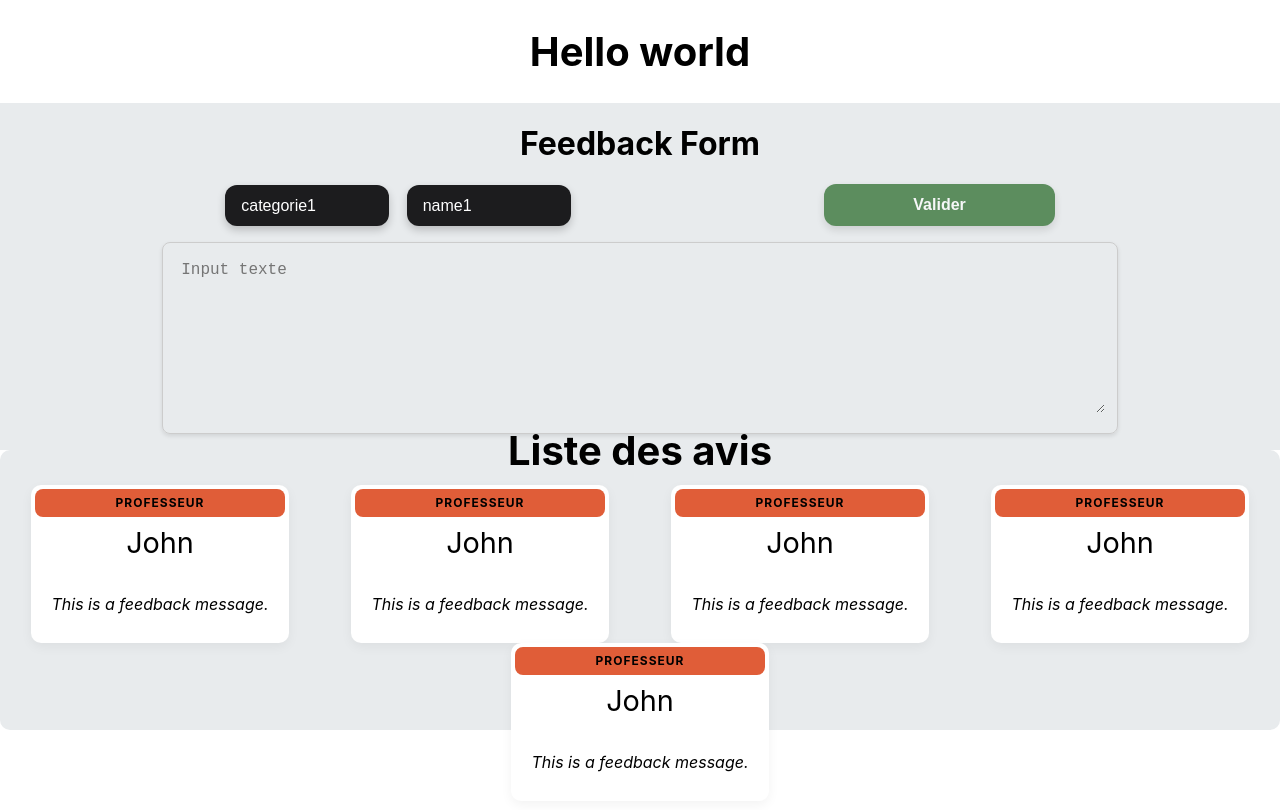
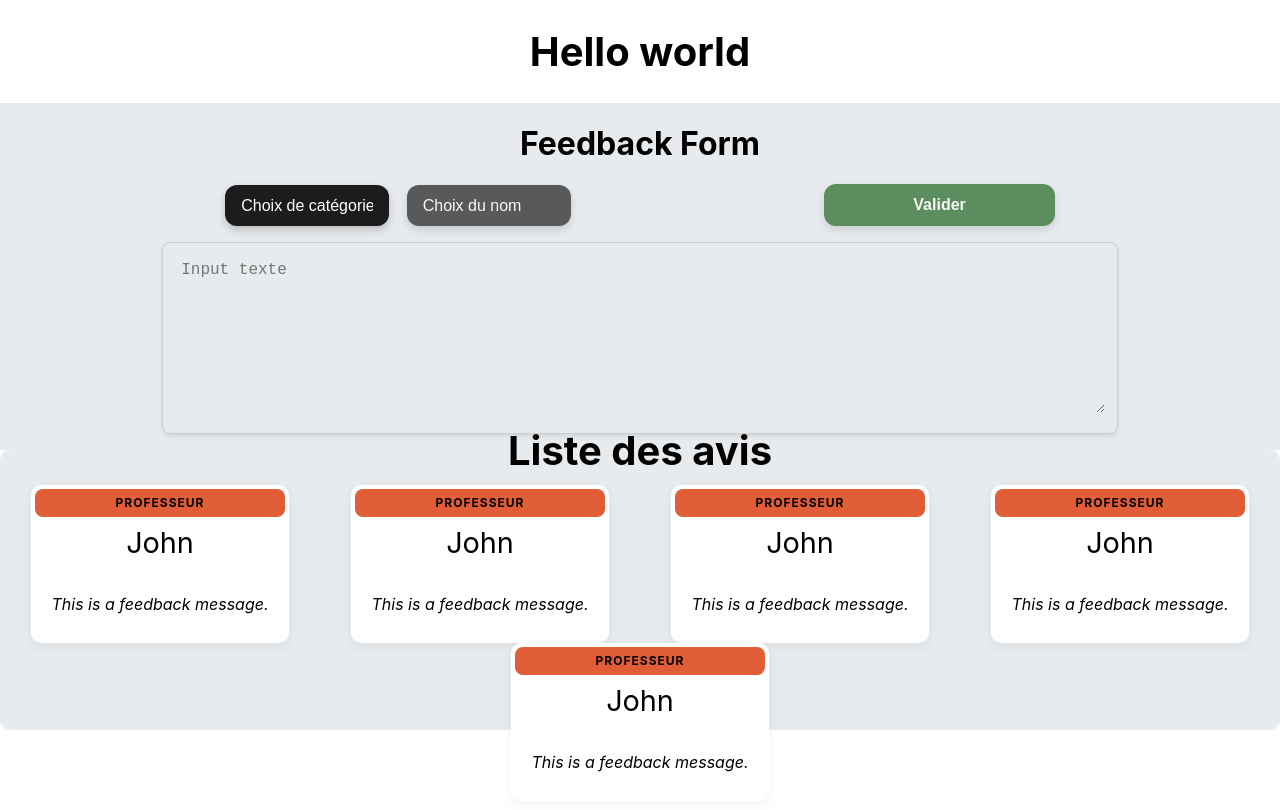
Before and after one commit to TomCml/tp-feedback-anonyme, a React (Create React App) app in the folder frontend/: page / in a window 1280 px wide. Shown: the top 810 px of the page. Built offline with nearby package versions, Linux system fonts and the light colour scheme.

Commit message:
fix: inputs

```diff
--- a/frontend/src/components/Form/FeedbackForm.jsx
+++ b/frontend/src/components/Form/FeedbackForm.jsx
@@ -25,8 +25,19 @@ const FeedbackForm = ({ onAddFeedback }) => {
 			<form onSubmit={handleSubmit} className={styles.form}>
 				<div className={styles.inputs}>
 					<div className={styles.selects}>
-						<CustomSelect optionsString={categories} />
-						<CustomSelect optionsString={names} />
+						<CustomSelect
+							optionsString={categories}
+							value={category}
+							onChange={(e) => setCategory(e.target.value)}
+							placeholder='Choix de catégorie'
+						/>
+						<CustomSelect
+							optionsString={names}
+							value={name}
+							onChange={(e) => setName(e.target.value)}
+							placeholder='Choix du nom'
+							disabled={!category}
+						/>
 					</div>
 
 					<div className={styles.valid}>
```
